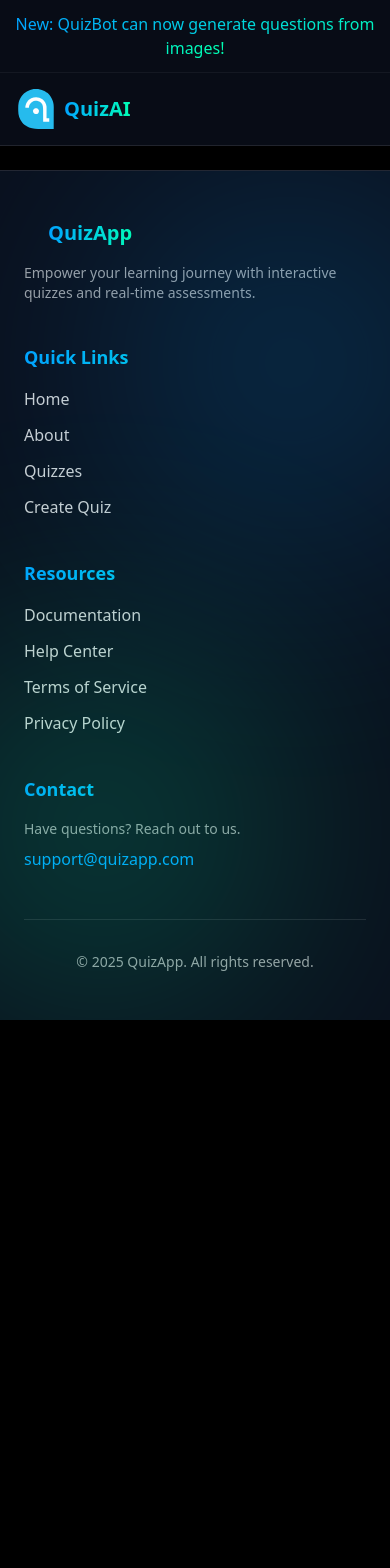
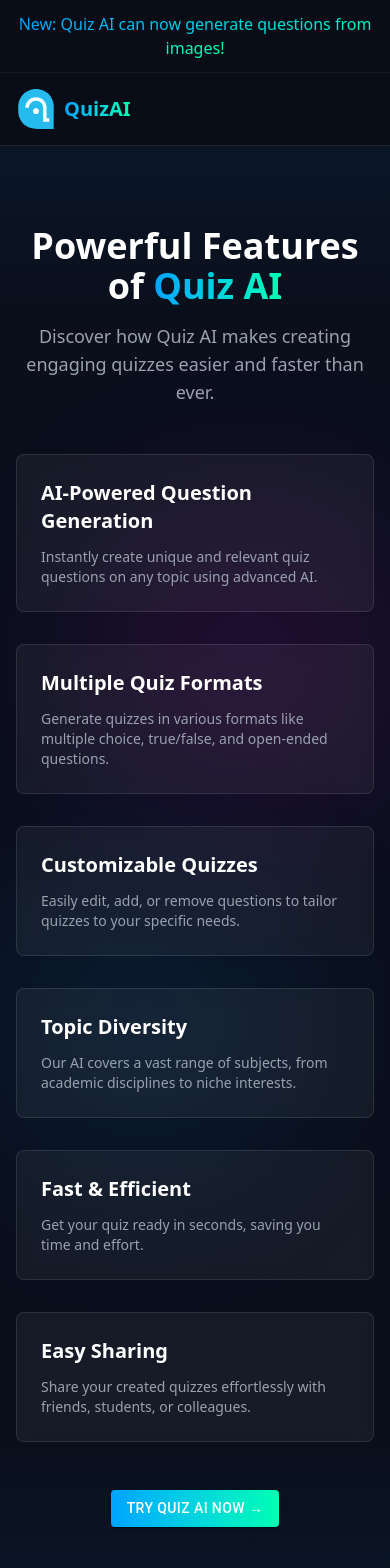
Before and after one commit to HimaniJoshi0/React-QuizApp, a React (Vite) app: page /features in a window 390 px wide. Shown: the top 1568 px of the page. Before the commit the page ends 1020 px from the top, so only its background shows below. Built offline with nearby package versions, Linux system fonts and the light colour scheme; some icons are missing.

Commit message:
feat: rebrand QuizBot to QuizAI and add new features page

```diff
--- a/src/appRoutes/index.jsx
+++ b/src/appRoutes/index.jsx
@@ -8,10 +8,11 @@
 import AttemptQuiz from "../pages/attemptQuix";
 import Navbar from "../components/navbar";
 import Footer from "../components/footer";
+import FeaturesPage from "../pages/features";
 
 const AppRoutes = () => {
   const location = useLocation();
-  const isAuthPage = ['/login', '/register'].includes(location.pathname);
+  const isAuthPage = ["/login", "/register"].includes(location.pathname);
 
   return (
     <>
@@ -21,6 +22,7 @@
         <Route path="/register" element={<Register />} />
         <Route path="/login" element={<Login />} />
         <Route path="/quiz" element={<Quiz />} />
+        <Route path="/features" element={<FeaturesPage />} />
         <Route path="/quiz/:quizid" element={<AttemptQuiz />} />
         <Route path="*" element={<NotFound />} />
       </Routes>
--- a/src/components/navbar/index.jsx
+++ b/src/components/navbar/index.jsx
@@ -37,7 +37,7 @@
     <>
       <div className="bg-[#0A0F1C]/80 backdrop-blur-md text-gray-300 w-full p-3 text-center border-b border-white/5">
         <span className="bg-gradient-to-r from-[#00A3FF] to-[#00FFB2] text-transparent bg-clip-text font-medium">
-          New: QuizBot can now generate questions from images!
+          New: Quiz AI can now generate questions from images!
         </span>
       </div>
       <div className="sticky top-0 z-50 bg-[#0A0F1C]/80 backdrop-blur-lg border-b border-white/10">
--- a/src/data/index.js
+++ b/src/data/index.js
@@ -5,7 +5,7 @@
     },
     {
         title: "Features",
-        link: "/about"
+        link: "/features"
     },
     {
         title: "Create Quiz",
--- a/src/pages/Home.jsx
+++ b/src/pages/Home.jsx
@@ -1,17 +1,20 @@
 import React from "react";
 import HeroSection from "../sections/HeroSection";
-import Aboutus from "../sections/About";
+import About from "../sections/About";
 import Characteristics from "../sections/Characteristics";
 import Testimonials from "../sections/Testimonials";
+import Footer from "../components/footer";
+import HowItWorks from "../sections/HowItWorks"; // Import the new component
 
 const Home = () => {
   return (
-    <>
+    <div className="overflow-x-hidden">
       <HeroSection />
-      <Aboutus />
+      <About />
       <Characteristics />
-      <Testimonials />
-    </>
+      <HowItWorks /> {/* Add the new section here */}
+      {/* <Testimonials /> */}
+    </div>
   );
 };
 
--- a/src/pages/auth/Login.jsx
+++ b/src/pages/auth/Login.jsx
@@ -65,9 +65,12 @@
         <div className="absolute w-full h-full top-0 left-0 bg-gradient-to-r bg-black/60 z-20"></div>
         <div className="absolute w-full p-4 top-0 left-0 z-30 flex justify-between items-center">
           <Logo height="60" width="60" />
-          <div className="bg-white/10 backdrop-blur-sm px-4 py-2 rounded-full text-white hover:bg-white/20 transition-all duration-300 cursor-pointer">
+          <Link
+            to="/"
+            className="bg-white/10 backdrop-blur-sm px-4 py-2 rounded-full text-white hover:bg-white/20 transition-all duration-300 cursor-pointer"
+          >
             Continue to site
-          </div>
+          </Link>
         </div>
         <img src={Banner} alt="auth" className="w-full object-cover" />
       </div>
--- a/src/pages/auth/Register.jsx
+++ b/src/pages/auth/Register.jsx
@@ -1,26 +1,32 @@
-import React from 'react'
-import { useForm } from 'react-hook-form'
-import { yupResolver } from '@hookform/resolvers/yup'
-import * as yup from 'yup'
-import { Link } from 'react-router-dom'
-import Cookies from 'js-cookie'
+import React from "react";
+import { useForm } from "react-hook-form";
+import { yupResolver } from "@hookform/resolvers/yup";
+import * as yup from "yup";
+import { Link } from "react-router-dom";
+import Cookies from "js-cookie";
 // import Heroimg from '../assets/images/hero-image.jpg'
 import Banner from "../../assets/images/auth-banner.webp";
-import { apiRequest } from '../../api'
-import CommonButton from '../../components/button'
-import Input from '../../components/input/indesx'
+import { apiRequest } from "../../api";
+import CommonButton from "../../components/button";
+import Input from "../../components/input/indesx";
 import { Logo } from "../../assets/icons";
 
 // Yup schema
 const schema = yup.object().shape({
-  name: yup.string().required('Name is required'),
-  email: yup.string().email('Invalid email format').required('Email is required'),
-  password: yup.string().min(6, 'Password must be at least 6 characters').required('Password is required'),
+  name: yup.string().required("Name is required"),
+  email: yup
+    .string()
+    .email("Invalid email format")
+    .required("Email is required"),
+  password: yup
+    .string()
+    .min(6, "Password must be at least 6 characters")
+    .required("Password is required"),
   confirmPassword: yup
     .string()
-    .oneOf([yup.ref('password')], 'Passwords must match')
-    .required('Confirm Password is required'),
-})
+    .oneOf([yup.ref("password")], "Passwords must match")
+    .required("Confirm Password is required"),
+});
 
 const Register = () => {
   const {
@@ -29,20 +35,20 @@
     formState: { errors },
   } = useForm({
     resolver: yupResolver(schema),
-  })
+  });
 
   const handleRegisterSubmit = async (data) => {
     try {
       const response = await apiRequest({
-        method: 'POST',
-        path: '/auth/register',
+        method: "POST",
+        path: "/auth/register",
         data,
-      })
-      console.log('Registration Success:', response)
+      });
+      console.log("Registration Success:", response);
     } catch (err) {
-      console.error('Registration Error:', err)
+      console.error("Registration Error:", err);
     }
-  }
+  };
 
   return (
     <div className="grid md:grid-cols-2 w-screen place-items-center h-screen bg-[#0A0F1C] relative overflow-hidden">
@@ -55,52 +61,53 @@
         <div className="absolute w-full h-full top-0 left-0 bg-gradient-to-r bg-black/60 z-20"></div>
         <div className="absolute w-full p-4 top-0 left-0 z-30 flex justify-between items-center">
           <Logo height="60" width="60" />
-          <div className="bg-white/10 backdrop-blur-sm px-4 py-2 rounded-full text-white hover:bg-white/20 transition-all duration-300 cursor-pointer">
+          <Link
+            to="/"
+            className="bg-white/10 backdrop-blur-sm px-4 py-2 rounded-full text-white hover:bg-white/20 transition-all duration-300 cursor-pointer"
+          >
             Continue to site
-          </div>
+          </Link>
         </div>
-        <img
-          src={Banner}
-          alt="auth"
-          className="w-full object-cover"
-        />
+        <img src={Banner} alt="auth" className="w-full object-cover" />
       </div>
 
       {/* Form section */}
       <div className="h-full w-full px-4 md:px-10 flex flex-col flex-1 relative z-10">
         <div className="flex flex-col gap-4 justify-center items-center h-full w-full">
-          <h2 className="text-3xl font-bold bg-gradient-to-r from-[#00A3FF] to-[#00FFB2] text-transparent bg-clip-text mb-4">Create Your AI-Powered Account</h2>
+          <h2 className="text-3xl font-bold bg-gradient-to-r from-[#00A3FF] to-[#00FFB2] text-transparent bg-clip-text mb-4">
+            Create Your AI-Powered Account
+          </h2>
           <form
             onSubmit={handleSubmit(handleRegisterSubmit)}
             className="flex flex-col gap-6 w-full px-4 md:px-10 bg-white/5 backdrop-blur-sm p-8 rounded-2xl border border-white/10"
           >
             <Input
               label="Name"
-              validations={register('name')}
+              validations={register("name")}
               error={!!errors.name}
-              helperText={errors?.name?.message || ''}
+              helperText={errors?.name?.message || ""}
             />
 
             <Input
               label="Email"
-              validations={register('email')}
+              validations={register("email")}
               error={!!errors.email}
-              helperText={errors?.email?.message || ''}
+              helperText={errors?.email?.message || ""}
             />
 
             <Input
               label="Password"
-              validations={register('password')}
+              validations={register("password")}
               error={!!errors.password}
-              helperText={errors?.password?.message || ''}
+              helperText={errors?.password?.message || ""}
               type="password" // Added type="password" for visibility toggle
             />
 
             <Input
               label="Confirm Password"
-              validations={register('confirmPassword')}
+              validations={register("confirmPassword")}
               error={!!errors.confirmPassword}
-              helperText={errors?.confirmPassword?.message || ''}
+              helperText={errors?.confirmPassword?.message || ""}
               type="password" // Added type="password" for visibility toggle
             />
 
@@ -115,15 +122,18 @@
             </div>
           </form>
           <span className="text-gray-400">
-            Already have an account?{' '}
-            <Link to="/login" className="text-[#00A3FF] hover:text-[#00FFB2] transition-colors font-medium">
+            Already have an account?{" "}
+            <Link
+              to="/login"
+              className="text-[#00A3FF] hover:text-[#00FFB2] transition-colors font-medium"
+            >
               Login here
             </Link>
           </span>
         </div>
       </div>
     </div>
-  )
-}
+  );
+};
 
-export default Register
+export default Register;
--- /dev/null
+++ b/src/pages/features/index.jsx
@@ -0,0 +1,77 @@
+import React from 'react';
+import { useNavigate } from 'react-router-dom';
+import CommonButton from '../../components/button'; // Assuming CommonButton is in this path
+
+const FeaturesPage = () => {
+  const navigate = useNavigate();
+
+  const handleTryNowClick = () => {
+    navigate('/quiz');
+  };
+
+  const features = [
+    {
+      title: "AI-Powered Question Generation",
+      description: "Instantly create unique and relevant quiz questions on any topic using advanced AI.",
+    },
+    {
+      title: "Multiple Quiz Formats",
+      description: "Generate quizzes in various formats like multiple choice, true/false, and open-ended questions.",
+    },
+    {
+      title: "Customizable Quizzes",
+      description: "Easily edit, add, or remove questions to tailor quizzes to your specific needs.",
+    },
+    {
+      title: "Topic Diversity",
+      description: "Our AI covers a vast range of subjects, from academic disciplines to niche interests.",
+    },
+    {
+      title: "Fast & Efficient",
+      description: "Get your quiz ready in seconds, saving you time and effort.",
+    },
+    {
+      title: "Easy Sharing",
+      description: "Share your created quizzes effortlessly with friends, students, or colleagues.",
+    },
+  ];
+
+  return (
+    <div className="min-h-screen w-full bg-[#0A0F1C] text-white py-20 px-4 md:px-8 relative overflow-hidden">
+      {/* Background effects */}
+      <div className="absolute top-0 left-0 w-full h-40 bg-gradient-to-b from-[#00A3FF]/5 to-transparent" />
+      <div className="absolute bottom-0 right-0 w-full h-40 bg-gradient-to-t from-[#00A3FF]/5 to-transparent" />
+      <div className="absolute top-1/4 left-1/4 w-[300px] h-[300px] bg-[#FF00FF] opacity-10 blur-[100px] rounded-full animate-pulse" />
+      <div className="absolute bottom-1/4 right-1/4 w-[300px] h-[300px] bg-[#00A3FF] opacity-10 blur-[100px] rounded-full animate-bounce" />
+
+      <div className="max-w-7xl mx-auto relative z-10 text-center">
+        <h1 className="text-4xl md:text-6xl font-bold mb-4 animate-slide-up">
+          Powerful Features of <span className="bg-gradient-to-r from-[#00A3FF] to-[#00FFB2] text-transparent bg-clip-text">Quiz AI</span>
+        </h1>
+        <p className="text-gray-400 max-w-2xl mx-auto text-lg mb-12">
+          Discover how Quiz AI makes creating engaging quizzes easier and faster than ever.
+        </p>
+
+        <div className="grid grid-cols-1 md:grid-cols-2 lg:grid-cols-3 gap-8 mb-12">
+          {features.map((feature, index) => (
+            <div
+              key={index}
+              className="bg-white/5 backdrop-blur-sm p-6 rounded-lg border border-white/10 hover:border-[#00A3FF]/50 transform hover:scale-105 transition-all duration-300 text-left"
+            >
+              <h3 className="text-xl font-semibold text-white mb-3">{feature.title}</h3>
+              <p className="text-gray-400 text-sm">{feature.description}</p>
+            </div>
+          ))}
+        </div>
+
+        <CommonButton
+          classes="bg-gradient-to-r from-[#00A3FF] to-[#00FFB2] hover:from-[#00FFB2] hover:to-[#00A3FF] text-white px-8 py-3 rounded-full transition-all duration-300 transform hover:scale-105 shadow-lg shadow-[#00A3FF]/20 font-medium text-lg"
+          title="Try Quiz AI Now →"
+          onclick={handleTryNowClick}
+        />
+      </div>
+    </div>
+  );
+};
+
+export default FeaturesPage;
--- a/src/sections/Characteristics.jsx
+++ b/src/sections/Characteristics.jsx
@@ -61,7 +61,7 @@
       <div className="max-w-7xl mx-auto relative z-10">
         <div className="text-center mb-16">
           <h2 className="text-[#00A3FF] font-medium tracking-wider uppercase mb-2 animate-fade-in">
-            Why Choose QuizBot
+            Why Choose QuizAI
           </h2>
           <h1 className="text-4xl md:text-6xl font-bold text-white mb-4 animate-slide-up">
             Powered by Advanced
--- a/src/sections/HeroSection.jsx
+++ b/src/sections/HeroSection.jsx
@@ -1,9 +1,11 @@
 import React from "react";
 import CommonButton from "../components/button";
+import { useNavigate } from "react-router";
 
 const HeroSection = () => {
+  const navigate = useNavigate();
   const getstarted = () => {
-    console.log("onclick");
+    navigate("/quiz");
   };
 
   return (
@@ -24,8 +26,10 @@
         </div>
 
         <h1 className="text-[48px] md:text-[80px] lg:text-[120px] leading-none font-bold text-primary mb-6 relative animate-slide-up">
-          <span className="bg-gradient-to-r from-[#00A3FF] to-[#00FFB2] text-transparent bg-clip-text">QUIZ</span>
-          <span className="text-white">BOT</span>
+          <span className="bg-gradient-to-r from-[#00A3FF] to-[#00FFB2] text-transparent bg-clip-text">
+            QUIZ
+          </span>
+          <span className="text-white">AI</span>
           <div className="absolute -top-4 -right-4 w-8 h-8 border-2 border-[#00A3FF] rounded-full animate-ping opacity-75" />
         </h1>
 
--- /dev/null
+++ b/src/sections/HowItWorks.jsx
@@ -0,0 +1,46 @@
+import React from "react";
+
+const HowItWorks = () => {
+  return (
+    <div className="w-full bg-[#0A0F1C] relative px-4 py-20 md:px-8 overflow-hidden">
+      {/* Background elements similar to HeroSection */}
+      <div className="absolute top-1/2 left-1/2 -translate-x-1/2 -translate-y-1/2 w-[500px] h-[500px] bg-[#144d6e7a] opacity-15 blur-[100px] rounded-full animate-pulse" />
+      <div className="absolute bottom-1/4 right-1/4 w-[180px] h-[180px] bg-[#00A3FF] opacity-8 blur-[80px] rounded-full animate-bounce" />
+
+      <div className="relative z-10 max-w-[900px] mx-auto text-center">
+        <div className="mb-8 text-[#00A3FF] font-medium tracking-wider uppercase animate-fade-in">
+          How It Works
+        </div>
+
+        <h2 className="text-[36px] md:text-[56px] leading-tight font-bold text-white mb-12 animate-slide-up">
+          Generate Quizzes in Three Simple Steps
+        </h2>
+
+        <div className="grid grid-cols-1 md:grid-cols-3 gap-8">
+          {/* Step 1 */}
+          <div className="bg-white/5 backdrop-blur-sm p-6 rounded-lg transform hover:scale-105 transition-all duration-300 shadow-lg shadow-[#00A3FF]/10">
+            <div className="text-4xl font-bold text-[#00A3FF] mb-4">1</div>
+            <h3 className="text-xl text-white mb-3 font-semibold">Input Your Topic</h3>
+            <p className="text-gray-400 text-sm">Tell our AI what subject or topic you want your quiz to cover.</p>
+          </div>
+
+          {/* Step 2 */}
+          <div className="bg-white/5 backdrop-blur-sm p-6 rounded-lg transform hover:scale-105 transition-all duration-300 shadow-lg shadow-[#00A3FF]/10">
+            <div className="text-4xl font-bold text-[#00A3FF] mb-4">2</div>
+            <h3 className="text-xl text-white mb-3 font-semibold">AI Generates Questions</h3>
+            <p className="text-gray-400 text-sm">Our intelligent AI creates unique and relevant questions based on your input.</p>
+          </div>
+
+          {/* Step 3 */}
+          <div className="bg-white/5 backdrop-blur-sm p-6 rounded-lg transform hover:scale-105 transition-all duration-300 shadow-lg shadow-[#00A3FF]/10">
+            <div className="text-4xl font-bold text-[#00A3FF] mb-4">3</div>
+            <h3 className="text-xl text-white mb-3 font-semibold">Play & Share</h3>
+            <p className="text-gray-400 text-sm">Review, customize, and share your newly generated quiz with others!</p>
+          </div>
+        </div>
+      </div>
+    </div>
+  );
+};
+
+export default HowItWorks;
--- a/src/sections/Testimonials.jsx
+++ b/src/sections/Testimonials.jsx
@@ -5,7 +5,7 @@
     {
       name: "Sarah Johnson",
       role: "University Student",
-      content: "QuizBot has revolutionized my study routine. The AI-generated questions are incredibly relevant and help me understand concepts better.",
+      content: "QuizAI has revolutionized my study routine. The AI-generated questions are incredibly relevant and help me understand concepts better.",
       rating: 5,
       avatar: "🎓"
     },
```
Also changed, not shown: src/sections/About.jsx (+94 -24 lines).
